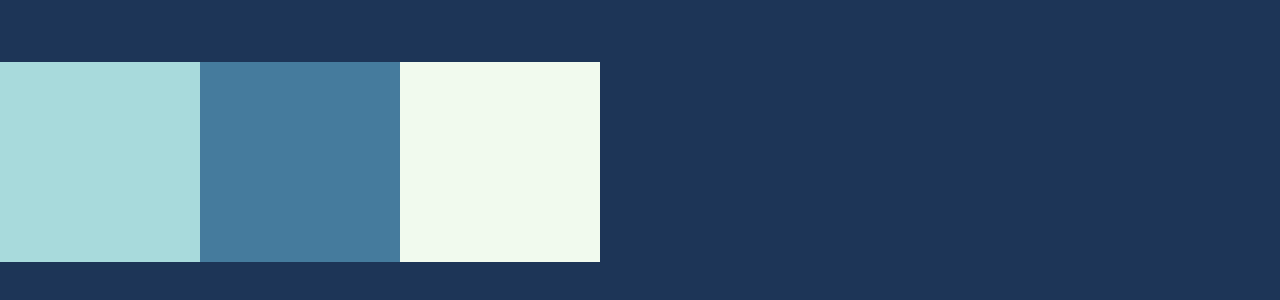
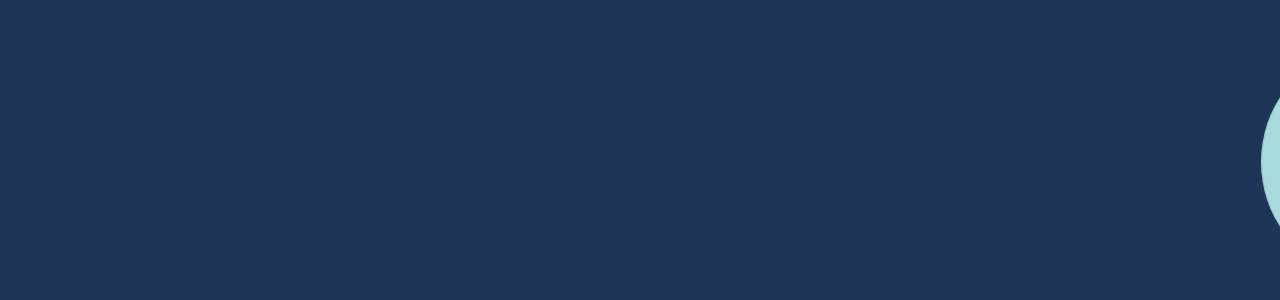
Before and after one commit to rafaelvf/PortfolioII, a Next.js app: page / in a window 1280 px wide. Shown: the part 238-538 px from the top of the page. Built offline with nearby package versions, Linux system fonts and the light colour scheme.

Commit message:
new animation

```diff
--- a/components/Squares.tsx
+++ b/components/Squares.tsx
@@ -9,6 +9,16 @@ export default function Squares() {
       <div className={styles.work}></div>
       <div className={styles.technologies}></div>
       <div className={styles.contact}></div>
+      <div className={styles.work2}></div>
+      <div className={styles.technologies}></div>
+      <div className={styles.contact}></div>
+      <div className={styles.work2}></div>
+      <div className={styles.technologies2}>
+        <div className={styles.eye}></div>
+        <div className={styles.mouth}>
+          <div className={styles.tongue}></div>
+        </div>
+      </div>
     </div>
   );
 }
--- a/styles/Squares.module.scss
+++ b/styles/Squares.module.scss
@@ -4,20 +4,70 @@
   align-items: center;
   height: 100vh;
 
-  max-width: 600px;
+  animation-name: snake;
+  animation-duration: 9s;
+  animation-iteration-count: infinite;
+}
+@keyframes snake {
+  from {
+    transform: translateX(-100%);
+  }
+  to {
+    transform: translateX(100%);
+  }
 }
 .work {
-  width: 350px;
+  width: 200px;
+  height: 200px;
+  background-color: var(--green);
+  border-top-left-radius: 50%;
+  border-bottom-left-radius: 50%;
+}
+.work2 {
+  width: 200px;
   height: 200px;
   background-color: var(--green);
 }
 .technologies {
-  width: 350px;
+  width: 200px;
   height: 200px;
   background-color: var(--lightblue);
 }
+.technologies2 {
+  width: 200px;
+  height: 200px;
+  background-color: var(--lightblue);
+  position: relative;
+  .eye {
+    position: absolute;
+    background-color: white;
+    width: 30px;
+    height: 30px;
+    border-radius: 50%;
+    top: 5%;
+    right: 5%;
+  }
+  .mouth {
+    background-color: var(--red);
+    position: absolute;
+    right: 0;
+    top: 40%;
+    height: 50px;
+    width: 50px;
+    border-top-left-radius: 25%;
+
+    .tongue {
+      background-color: black;
+      position: absolute;
+      right: -30%;
+      top: 40%;
+      height: 5px;
+      width: 30px;
+    }
+  }
+}
 .contact {
-  width: 350px;
+  width: 200px;
   height: 200px;
   background-color: var(--yellow);
 }
```
